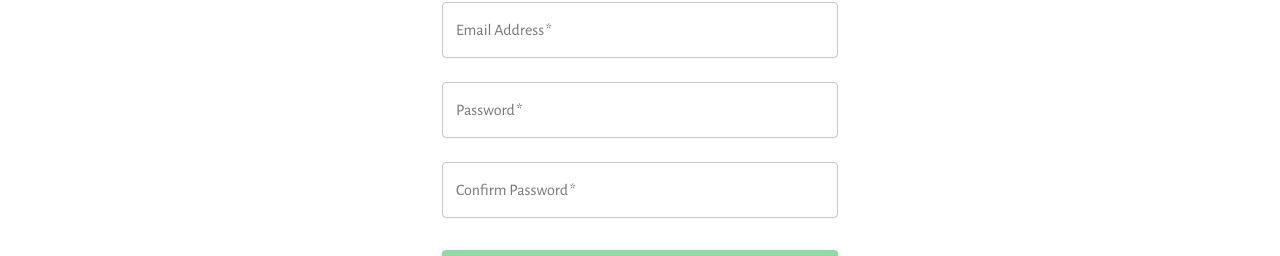
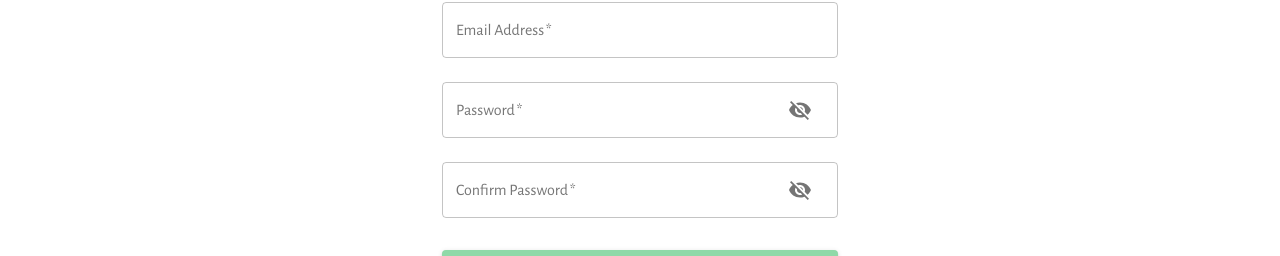
Before and after one commit to AmitrajitDas/House-of-Comics, a React (Create React App) app in the folder client/: page /signup in a window 1280 px wide. Shown: the part 318-574 px from the top of the page. Built offline with nearby package versions, Linux system fonts and the light colour scheme.

Commit message:
hide password

```diff
--- a/client/src/screens/loginscreen/LoginScreen.js
+++ b/client/src/screens/loginscreen/LoginScreen.js
@@ -1,7 +1,21 @@
 import { useState, useEffect } from 'react'
 import { useDispatch, useSelector } from 'react-redux'
-import { Avatar, Button, CssBaseline, TextField, FormControlLabel, Link, Checkbox, Grid, Typography, Container } from '@material-ui/core'
+import {Avatar,
+        Button,
+        CssBaseline,
+        TextField,
+        FormControlLabel,
+        Link,
+        Checkbox,
+        Grid,
+        Typography,
+        Container,
+        InputAdornment,
+        IconButton
+        } from '@material-ui/core'
 import LockOutlinedIcon from '@material-ui/icons/LockOutlined'
+import VisibilityIcon from '@material-ui/icons/Visibility'
+import VisibilityOffIcon from '@material-ui/icons/VisibilityOff'
 
 import Loader from '../../components/loader/Loader'
 import RedAlertBox from '../../components/alert/RedAlert'
@@ -15,6 +29,7 @@
 
     const [email, setEmail] = useState('')
     const [password, setPassword] = useState('')
+    const [showPassword, setShowPassword] = useState(false)
 
     const userLogin = useSelector(state => state.userLogin)
 
@@ -68,11 +83,22 @@
             fullWidth
             name="password"
             label="Password"
-            type="password"
+            type={showPassword ? "text" : "password"}
             id="password"
             value={password}
             onChange={(e) => setPassword(e.target.value)}
             autoComplete="current-password"
+            InputProps={{
+            endAdornment: (
+                <InputAdornment position="end">
+                    <IconButton
+                    onClick={() => setShowPassword(!showPassword)}
+                    onMouseDown={() => setShowPassword(!showPassword)}
+                    >
+                    {showPassword ? <VisibilityIcon /> : <VisibilityOffIcon />}
+                    </IconButton>
+                </InputAdornment>
+            )}}
           />
           <FormControlLabel
             control={<Checkbox value="remember" color="primary" />}
--- a/client/src/screens/signupscreen/SignupScreen.js
+++ b/client/src/screens/signupscreen/SignupScreen.js
@@ -1,8 +1,22 @@
 import { useState, useEffect } from 'react'
 import { useDispatch, useSelector } from 'react-redux'
-import { Avatar, Button, CssBaseline, TextField, FormControlLabel, Link, Checkbox, Grid, Typography, Container } from '@material-ui/core'
+import {Avatar,
+        Button,
+        CssBaseline,
+        TextField,
+        FormControlLabel,
+        Link,
+        Checkbox,
+        Grid,
+        Typography,
+        Container,
+        IconButton,
+        InputAdornment
+        } from '@material-ui/core'
+
 import LockOutlinedIcon from '@material-ui/icons/LockOutlined'
-
+import VisibilityIcon from '@material-ui/icons/Visibility'
+import VisibilityOffIcon from '@material-ui/icons/VisibilityOff'
 import Loader from '../../components/loader/Loader'
 import RedAlertBox from '../../components/alert/RedAlert'
 import GreenAlertBox from '../../components/alert/GreenAlert'
@@ -18,6 +32,8 @@
     const [email, setEmail] = useState('')
     const [password, setPassword] = useState('')
     const [confirmPassword, setConfirmPassword] = useState('')
+    const [showPassword, setShowPassword] = useState(false)
+    const [showConfirmPassword, setShowConfirmPassword] = useState(false)
     const [message, setMessage] = useState('')
 
      const userRegister = useSelector(state => state.userRegister)
@@ -90,10 +106,21 @@
             fullWidth
             name="password"
             label="Password"
-            type="password"
+            type={showPassword ? "text" : "password"}
             id="password"
             value={password}
             onChange={(e) => setPassword(e.target.value)}
+            InputProps={{
+            endAdornment: (
+                <InputAdornment position="end">
+                    <IconButton
+                    onClick={() => setShowPassword(!showPassword)}
+                    onMouseDown={() => setShowPassword(!showPassword)}
+                    >
+                    {showPassword ? <VisibilityIcon /> : <VisibilityOffIcon />}
+                    </IconButton>
+                </InputAdornment>
+            )}}
           />
           <TextField
             variant="outlined"
@@ -102,10 +129,21 @@
             fullWidth
             name="confirm password"
             label="Confirm Password"
-            type="password"
+            type={showPassword ? "text" : "password"}
             id="confirm password"
             value={confirmPassword}
             onChange={(e) => setConfirmPassword(e.target.value)}
+            InputProps={{
+            endAdornment: (
+                <InputAdornment position="end">
+                    <IconButton
+                    onClick={() => setShowPassword(!showPassword)}
+                    onMouseDown={() => setShowPassword(!showPassword)}
+                    >
+                    {showPassword ? <VisibilityIcon /> : <VisibilityOffIcon />}
+                    </IconButton>
+                </InputAdornment>
+            )}}
           />
           <Button
             type="submit"
```
